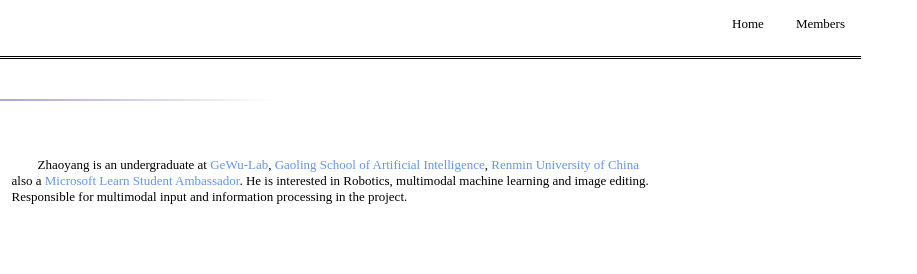
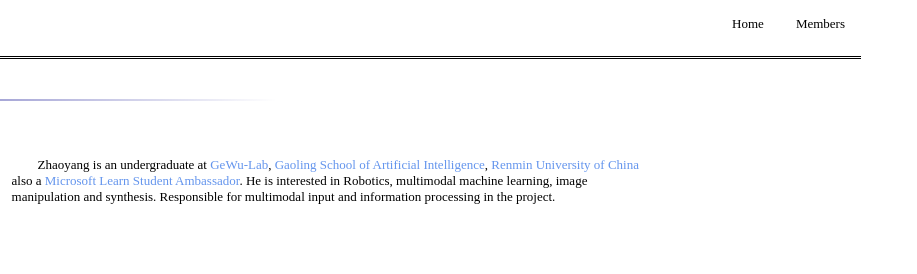
Before and after one commit to Three-Cyber-Dogers/three-cyber-dogers.github.io, a plain HTML site: page members.html in a window 1280 px wide. Shown: the top 274 px of the page, 363-1280 px from the left. Drawn offline with Linux system fonts and the light colour scheme.

Commit message:
Update members.html

```diff
--- a/members.html
+++ b/members.html
@@ -25,7 +25,7 @@
             <p><center><a class="mlink" href="https://moshiqaq.github.io">Zhaoyang Yu</a></center></p>
         </div>
         <div class="right">
-            <p class="body_content">Zhaoyang is an undergraduate at <a class="hlink" href="https://gewu-lab.github.io/">GeWu-Lab</a>, <a class="hlink" href="http://ai.ruc.edu.cn/english/index.htm">Gaoling School of Artificial Intelligence</a>, <a class="hlink" href="https://www.ruc.edu.cn/en">Renmin University of China</a> also a <a class="hlink" href="https://studentambassadors.microsoft.com/">Microsoft Learn Student Ambassador</a>. He is interested in Robotics, multimodal machine learning and image editing. Responsible for multimodal input and information processing in the project.</p>
+            <p class="body_content">Zhaoyang is an undergraduate at <a class="hlink" href="https://gewu-lab.github.io/">GeWu-Lab</a>, <a class="hlink" href="http://ai.ruc.edu.cn/english/index.htm">Gaoling School of Artificial Intelligence</a>, <a class="hlink" href="https://www.ruc.edu.cn/en">Renmin University of China</a> also a <a class="hlink" href="https://studentambassadors.microsoft.com/">Microsoft Learn Student Ambassador</a>. He is interested in Robotics, multimodal machine learning, image manipulation and synthesis. Responsible for multimodal input and information processing in the project.</p>
         </div>
 
         <p class="subtitle">
```
